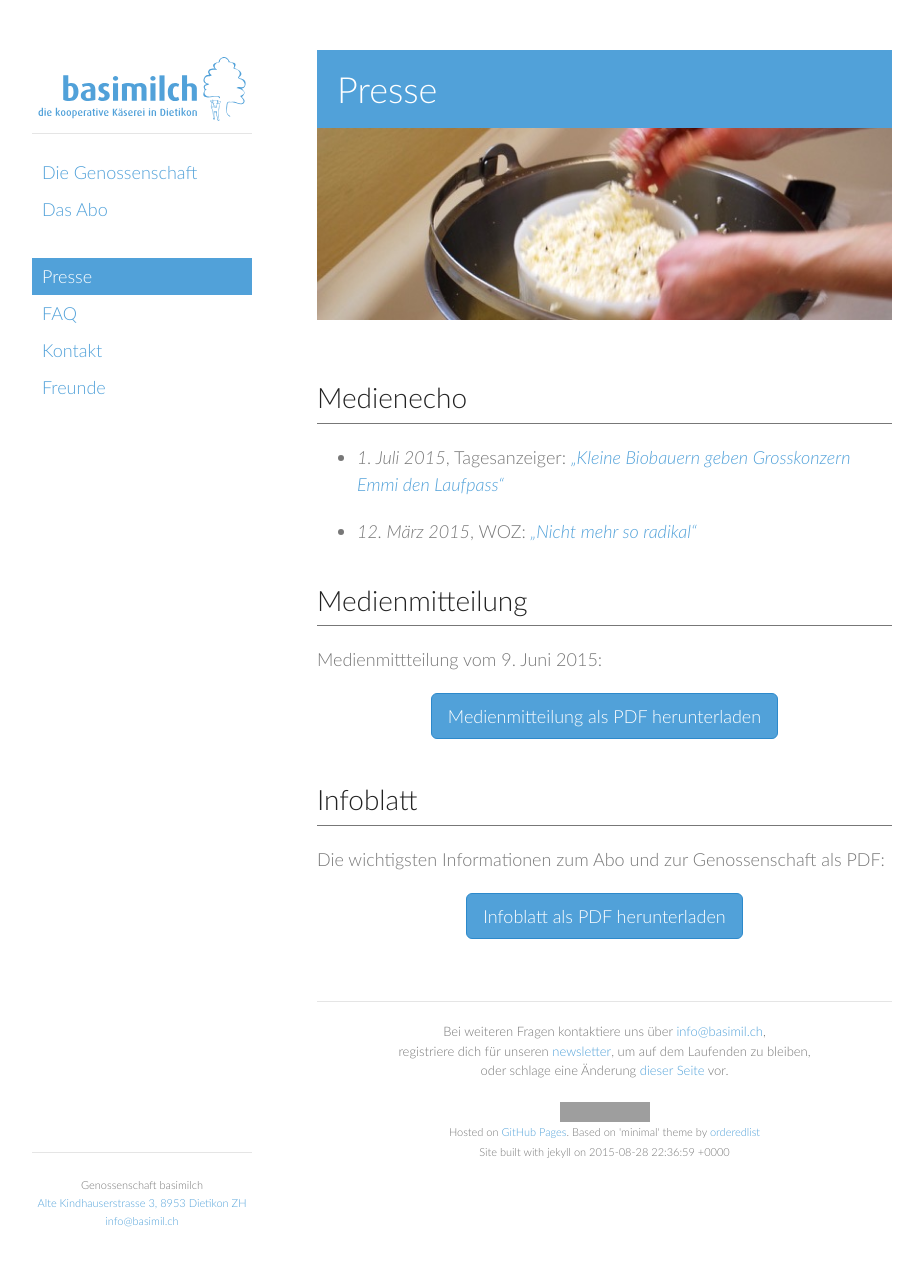
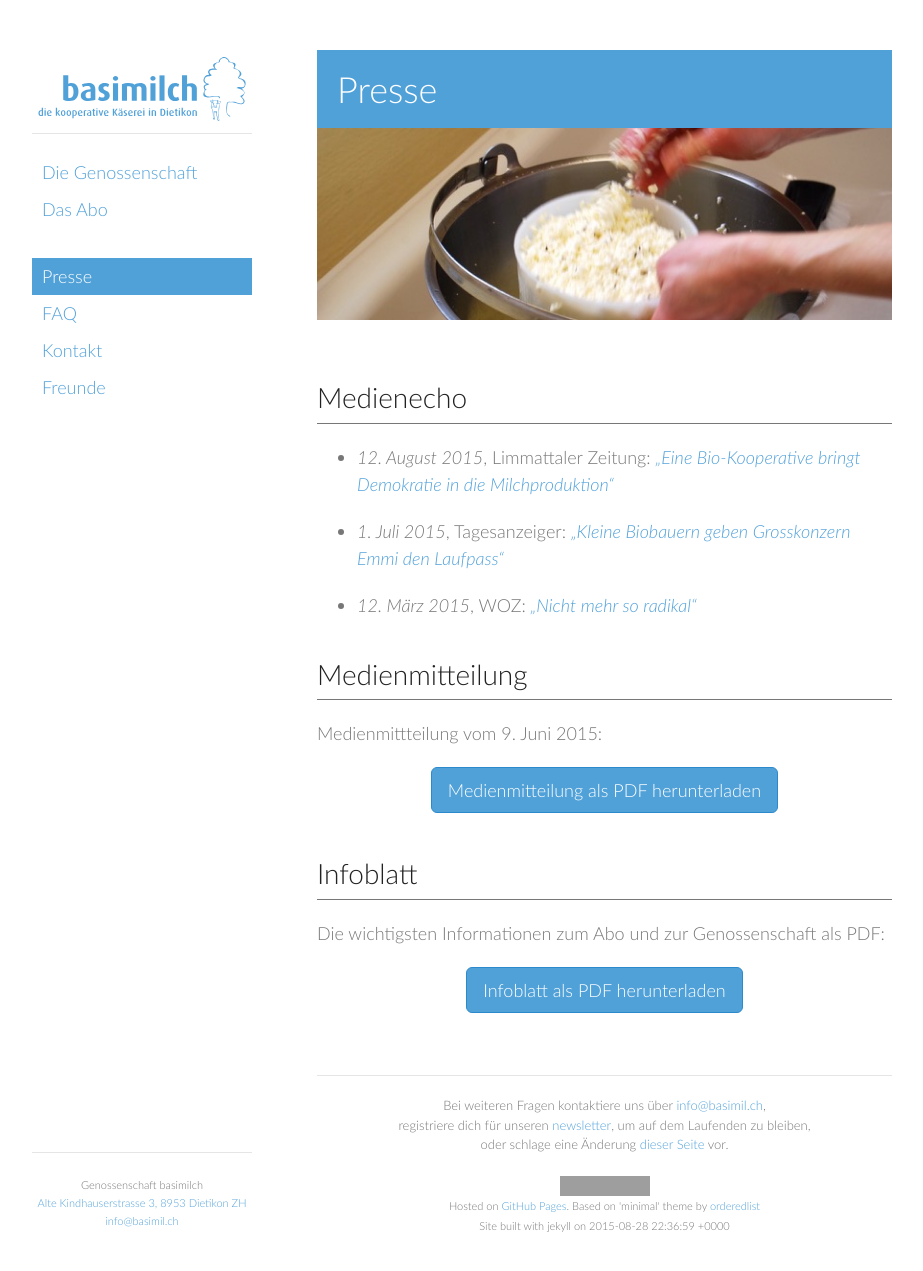
Before and after one commit to vryser/basimilch.github.io, a Jekyll site: the page built from pages/050-presse.md, in a window 1280 px wide and 1272 px high. Shown: the whole window, without its empty margins (178-1101 px from the left). Built offline with Jekyll 4.4.1, drawn with Linux system fonts in a browser that asks for light colours; grey boxes are pictures that could not be loaded.

Commit message:
new: add Limmattaler Zeitung article in Presse section

```diff
--- a/pages/050-presse.md
+++ b/pages/050-presse.md
@@ -5,6 +5,9 @@ permalink: /presse/
 ---
 
 # Medienecho
+
+- _12. August 2015_, Limmattaler Zeitung: [_"Eine Bio-Kooperative bringt Demokratie in die Milchproduktion"_](http://www.limmattalerzeitung.ch/limmattal/region-limmattal/eine-bio-kooperative-bringt-demokratie-in-die-milchproduktion-129433449)
+[[PDF]](/downloads/20150812_limmattalerzeitung_eine-bio-kooperative-bringt-demokratie-in-die-milchproduktion.pdf){:class="subtle"}
 
 - _1. Juli 2015_, Tagesanzeiger: [_"Kleine Biobauern geben Grosskonzern
 Emmi den Laufpass"_](http://www.tagesanzeiger.ch/zuerich/region/Kleine-Biobauern-geben-Grosskonzern-Emmi-den-Laufpass/story/23702880)
```
Also changed, not shown: 1 other file.
